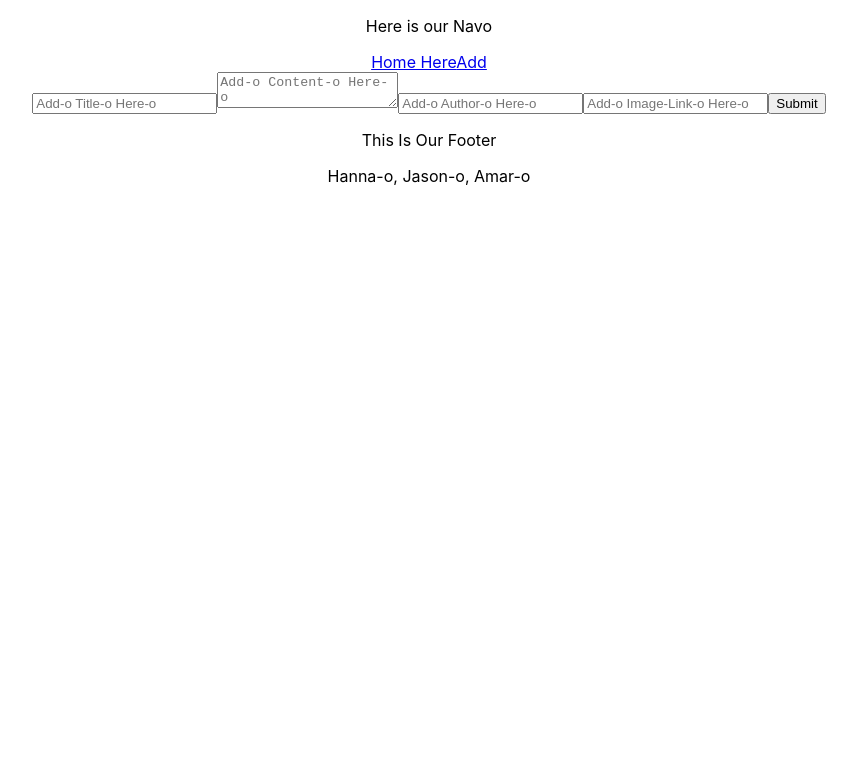
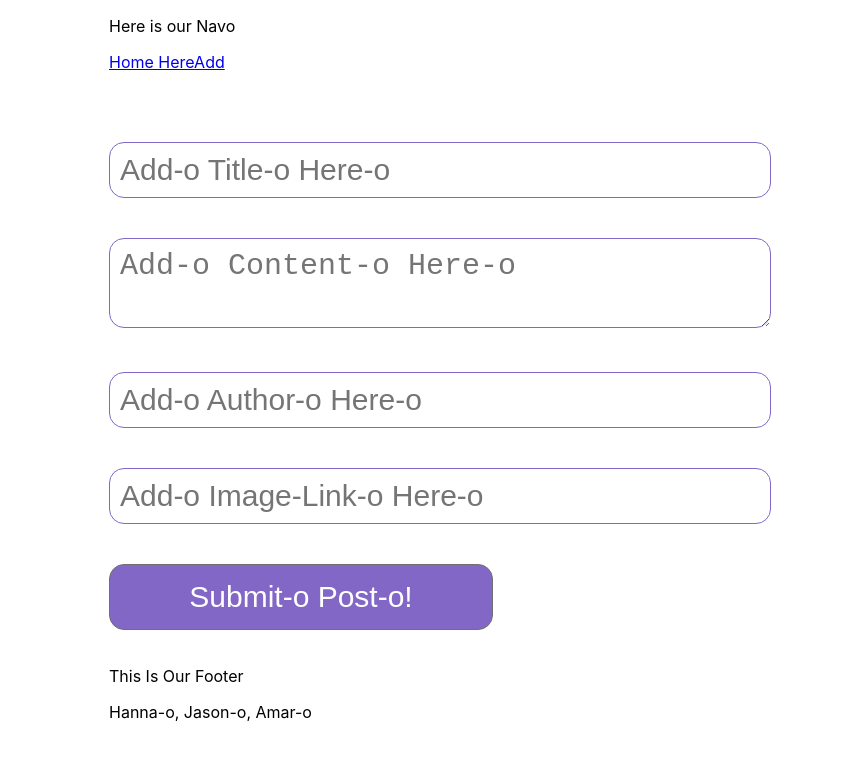
Before and after one commit to amarp86/full-stack-exercise, a React (Create React App) app in the folder client/: page /add in a window 1280 px wide. Shown: the top 760 px of the page, without its empty margins (211-1068 px from the left). Built offline with nearby package versions, Linux system fonts and the light colour scheme.

Commit message:
add page css done

```diff
--- a/client/src/App.css
+++ b/client/src/App.css
@@ -1,3 +1,5 @@
 .App {
-  text-align: center;
+  display: flex;
+  justify-content: center;
+  align-items: center;
 }
--- /dev/null
+++ b/client/src/screens/Add/Add.css
@@ -0,0 +1,38 @@
+.add-div {
+  display: flex;
+}
+
+.el-formo {
+  flex-direction: column;
+  width: 50vw;
+  align-items: center;
+  margin-top: 50px;
+}
+
+.input-title {
+  margin-top: 40px;
+}
+
+.input-title,
+.input-content,
+.input-author,
+.input-image {
+  padding: 10px;
+  margin: 20px 0;
+  border: solid 1px #8367c7;
+  font-size: 30px;
+  width: 100%;
+  border-radius: 15px;
+}
+
+.submit-button {
+  color: white;
+  width: 60%;
+  margin: 0 auto;
+  background-color: #8367c7;
+  padding: 15px 5px;
+  margin: 20px 0;
+  border: solid 1px #707070;
+  font-size: 30px;
+  border-radius: 15px;
+}
--- a/client/src/screens/Add/Add.jsx
+++ b/client/src/screens/Add/Add.jsx
@@ -2,6 +2,7 @@ import Layout from "../../components/shared/Layout/Layout";
 import { useState } from "react";
 import { createPost } from "../../services/postsAxios";
 import { useHistory } from "react-router-dom";
+import "./Add.css";
 
 const Add = (props) => {
   const history = useHistory();
@@ -32,6 +33,7 @@ const Add = (props) => {
       <div className="add-div">
         <form className="el-formo" onSubmit={handleSubmit}>
           <input
+            className="input-title"
             type="textarea"
             placeholder="Add-o Title-o Here-o"
             value={post.title}
@@ -39,6 +41,7 @@ const Add = (props) => {
             onChange={handleChange}
           />
           <textarea
+            className="input-content"
             type="text"
             placeholder="Add-o Content-o Here-o"
             value={post.content}
@@ -46,6 +49,7 @@ const Add = (props) => {
             onChange={handleChange}
           />
           <input
+            className="input-author"
             type="text"
             placeholder="Add-o Author-o Here-o"
             value={post.author}
@@ -53,13 +57,16 @@ const Add = (props) => {
             onChange={handleChange}
           />
           <input
+            className="input-image"
             type="text"
             placeholder="Add-o Image-Link-o Here-o"
             value={post.imgURL}
             name="imgURL"
             onChange={handleChange}
           />
-          <input type="submit" />
+          <button className="submit-button" type="submit">
+            Submit-o Post-o!
+          </button>
         </form>
       </div>
     </Layout>
```
Also changed, not shown: 1 other file (tests, documents, lock files or other folders).
